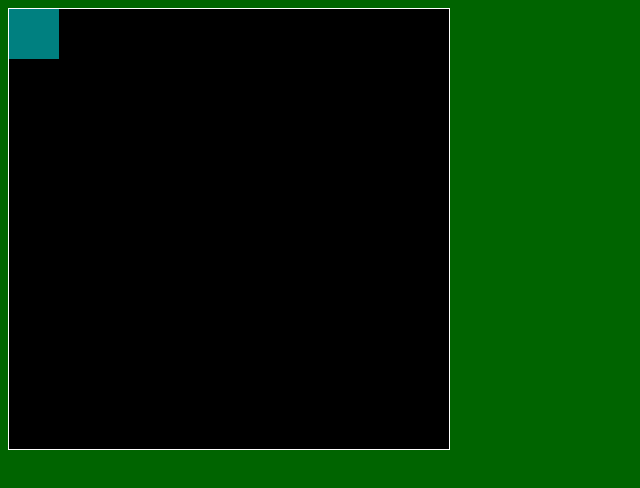
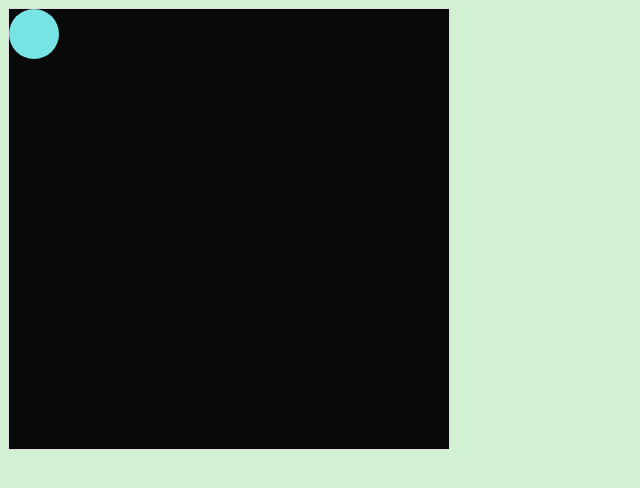
Before and after one commit to Shyanneringue/Shyanneringue, a plain HTML site: page asd-projects/walker/index.html in a window 1280 px wide. Shown: the whole page, without its empty margins (0-640 px from the left). Drawn offline with Linux system fonts and the light colour scheme.

Commit message:
saving walker

```diff
--- a/asd-projects/walker/index.css
+++ b/asd-projects/walker/index.css
@@ -1,21 +1,21 @@
-
 body {
-  background-color: darkgreen;
+  background-color: rgb(210, 240, 210);
 }
 
 #board {
   width: 440px;
   height: 440px;
-  border: 1px solid white;
-  background-color: black;
+  border: 1px solid rgb(222, 222, 222);
+  background-color: rgb(9, 9, 9);
   position: relative;
 }
 
-#gameItem {
-  background-color: teal;
+#walker {
+  background-color: rgb(120, 227, 227);
   width: 50px;
   height: 50px;
   position: absolute;
-/*   left: 100px; */  /* Uncomment if you want to set a "starting" position */
-/*   top: 100px;  */  /* Uncomment if you want to set a "starting" position */
+  left: 100px;  /* "starting" position */
+  top: 100px;  /* "starting" position */
+  border-radius: 25px;
 }
--- a/asd-projects/walker/index.html
+++ b/asd-projects/walker/index.html
@@ -1,7 +1,7 @@
 <!DOCTYPE html>
 <html>
   <head>
-    <title>Title</title>
+    <title>Walker</title>
     <!-- Load CSS files -->
     <link rel="stylesheet" type="text/css" href="index.css">
 
@@ -12,7 +12,7 @@
 
   <body>
     <div id='board'>
-      <div id='gameItem'></div>
+      <div id='walker'></div>
     </div>
   </body>
 </html>
--- a/asd-projects/walker/index.js
+++ b/asd-projects/walker/index.js
@@ -2,7 +2,7 @@
 
 $(document).ready(runProgram); // wait for the HTML / CSS elements of the page to fully load, then execute runProgram()
 
-function runProgram(){
+function runProgram() {
   ////////////////////////////////////////////////////////////////////////////////
   //////////////////////////// SETUP /////////////////////////////////////////////
   ////////////////////////////////////////////////////////////////////////////////
@@ -11,12 +11,27 @@ function runProgram(){
   var FRAME_RATE = 60;
   var FRAMES_PER_SECOND_INTERVAL = 1000 / FRAME_RATE;
 
+  // turns magic numbers into words
+  var KEY = {
+    ENTER: 13,
+    LEFT: 37,
+    UP: 38,
+    RIGHT: 39,
+    DOWN: 40,
+  };
+
   // Game Item Objects
-
+  var walker = {
+    "positionX" : 0,
+    "positionY" : 0,
+    "speedX" : 0,
+    "speedY" : 0,
+  };
 
   // one-time setup
   var interval = setInterval(newFrame, FRAMES_PER_SECOND_INTERVAL);   // execute newFrame every 0.0166 seconds (60 Frames per second)
-  $(document).on('eventType', handleEvent);                           // change 'eventType' to the type of event you want to handle
+  $(document).on('keydown', handleKeyDown);                           // run key down
+  $(document).on('keyup', handleKeyUp);                               // run key up
 
   ////////////////////////////////////////////////////////////////////////////////
   ///////////////////////// CORE LOGIC ///////////////////////////////////////////
@@ -26,22 +41,101 @@ function runProgram(){
   On each "tick" of the timer, a new frame is dynamically drawn using JavaScript
   by calling this function and executing the code inside.
   */
-  function newFrame() {
 
-
+  function newFrame() {           // runs everything in it
+    repositionGameItem();
+    wallCollision();
+    redrawGameItem();
   }
 
   /*
   Called in response to events.
   */
-  function handleEvent(event) {
 
+ // when a key is pressed, walker goes in that direction
+  function handleKeyDown(event) {
+    if (event.which === KEY.ENTER) {                 // when enter is pressed, console.log
+      console.log("enter pressed");
+    }
+    else if (event.which === KEY.LEFT) {             // when left arrow is pressed, walker goes left
+      console.log("left pressed");
+      walker.speedX = -5;
+    }
+    else if (event.which === KEY.UP) {               // when up arrow is pressed, walker goes up
+      console.log("up pressed");
+      walker.speedY = -5;
+    }
+    else if (event.which === KEY.RIGHT) {            // when right arrow is pressed, walker goes right
+      console.log("right pressed");
+      walker.speedX = 5;
+    }
+    else if (event.which === KEY.DOWN) {             // when down is pressed, walker goes down
+      console.log("down pressed");
+      walker.speedY = 5;
+    }
+  }
+
+  // when a key is released, walker stops
+  function handleKeyUp(event) {
+    if (event.which === KEY.ENTER) {                 // when enter is released, console.log
+      console.log("enter released");
+    }
+    else if (event.which === KEY.LEFT) {             // when left arrow is released, walker stops
+      console.log("left released");
+      walker.speedX = 0;
+      walker.speedY = 0;
+    }
+    else if (event.which === KEY.UP) {               // when up arrow is released, walker stops
+      console.log("up released");
+      walker.speedX = 0;
+      walker.speedY = 0;
+    }
+    else if (event.which === KEY.RIGHT) {            // when right arrow is released, walker stops
+      console.log("right released");
+      walker.speedX = 0;
+      walker.speedY = 0;
+    }
+    else if (event.which === KEY.DOWN) {             // when down is released, walker stops
+      console.log("down released");
+      walker.speedX = 0;
+      walker.speedY = 0;
+    }
   }
 
   ////////////////////////////////////////////////////////////////////////////////
   ////////////////////////// HELPER FUNCTIONS ////////////////////////////////////
   ////////////////////////////////////////////////////////////////////////////////
 
+  function repositionGameItem() {                 // repositions the GameItem to move along the x and y axis
+    walker.positionX += walker.speedX;
+    walker.positionY += walker.speedY;
+  }
+
+  function redrawGameItem() {                     // redraws the GameItem to move along the x and y axis
+    $('#walker').css('left', walker.positionX)
+    $('#walker').css('right', walker.positionX)
+    $('#walker').css('top', walker.positionY)
+    $('#walker').css('bottom', walker.positionY)
+  }
+
+  function wallCollision() {                 // when walker touches a wall, it stops
+    // if the walker hits the left wall, it stops
+    if (walker.positionX <= 0) {
+      walker.positionX = 0;
+    }
+    // if the walker hits the right wall, it stops
+    if (walker.positionX + 50 >= $("#board").width()) {
+      walker.positionX = $("#board").width() - 50;
+    }
+    // if the walker hits the top wall, it stops
+    if (walker.positionY <= 0) {
+      walker.positionY = 0;
+    }
+    // if the walker hits the bottom wall, it stops
+    if (walker.positionY + 50 >= $("#board").height()) {
+      walker.positionY = $("#board").height() - 50;
+    }
+  }
 
   function endGame() {
     // stop the interval timer
```
Also changed, not shown: portfolio.html (+3 -1 lines), 1 other file.
